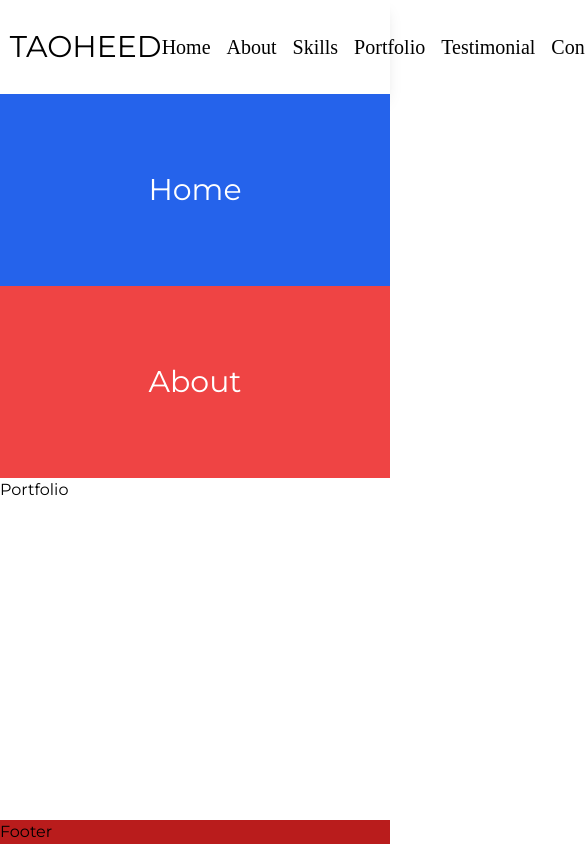
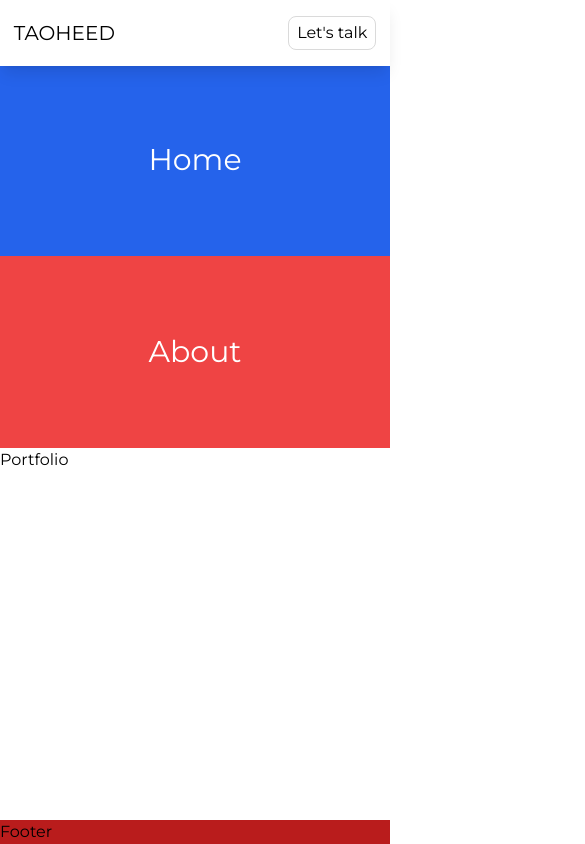
Before and after one commit to PythoSalaf/Taoheed-Portfolio, a React (Vite) app: page / in a window 390 px wide. Shown: the top 844 px of the page, 585 px wide, since content can reach past the window. Built offline with nearby package versions, Linux system fonts and the light colour scheme; a web font is replaced by a local one.

Commit message:
some adjustment

```diff
--- a/src/App.jsx
+++ b/src/App.jsx
@@ -20,7 +20,7 @@ function App() {
       ) : (
         <>
           <Navbar />
-          <div className="flex-grow">
+          <div className="flex-grow pt-[4rem]">
             <Home />
             <About />
             <Portfolio />
--- a/src/components/Navbar.jsx
+++ b/src/components/Navbar.jsx
@@ -1,11 +1,13 @@
 const Navbar = () => {
   return (
-    <div className="w-full bg-white shadow-lg py-4">
+    <div className="w-full fixed bg-white shadow-lg py-4 ">
       <div className="layout flex items-center justify-between">
         <a href="/">
-          <h2 className="uppercase text-3xl ">Taoheed</h2>
+          <h2 className="uppercase text-xl md:text-2xl lg:text-3xl ">
+            Taoheed
+          </h2>
         </a>
-        <div className="font-secondary text-xl flex items-center gap-x-4">
+        <div className="hidden  font-secondary text-xl md:flex items-center gap-x-4">
           <a href="http://">Home</a>
           <a href="http://">About</a>
           <a href="http://">Skills</a>
@@ -13,7 +15,7 @@ const Navbar = () => {
           <a href="http://">Testimonial</a>
           <a href="http://">Contact</a>
         </div>
-        <button className="border border-[#dadada] px-4 rounded-lg py-[6px]">
+        <button className="border border-[#dadada] px-2 md:px-4 rounded-lg py-[4px] md:py-[6px]">
           Let's talk
         </button>
       </div>
--- a/src/index.css
+++ b/src/index.css
@@ -9,7 +9,7 @@
 
 @media only screen and (max-width: 768px) {
   .layout {
-    width: 95%;
+    width: 93%;
   }
 }
 
```
